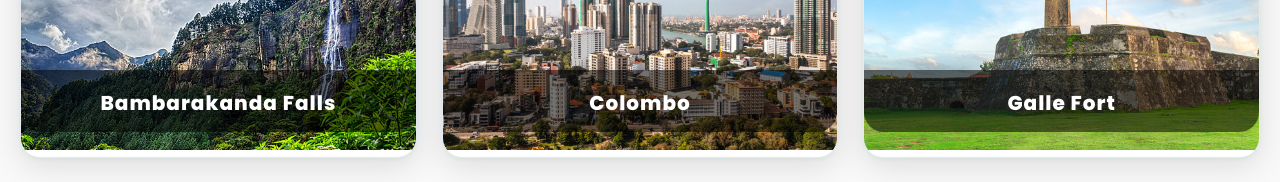
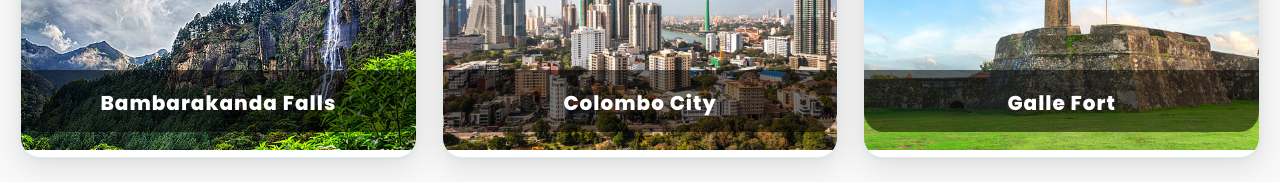
Before and after one commit to AyeshAlexan/Travel-Journey-App, a React (Create React App) app in the folder travel-website/: page / in a window 1280 px wide. Shown: the part 2389-2571 px from the top of the page. Built offline with nearby package versions, Linux system fonts and the light colour scheme.

Commit message:
Update Colombo label in Top Destinations to "Colombo City"

```diff
--- a/travel-website/src/components/TopDestinations.jsx
+++ b/travel-website/src/components/TopDestinations.jsx
@@ -13,7 +13,7 @@ const destinations = [
     {img : ella,label: "Ella -Kandy"},
     {img : jaffna,label: "Jaffna Fort"},
     {img : waterfall,label: "Bambarakanda Falls"},
-    {img : colombo,label: "Colombo"},
+    {img : colombo,label: "Colombo City"},
     {img : gallfort,label: "Galle Fort"}
 ];
 
```
Also changed, not shown: travel-website/public/robots.txt (deleted).
